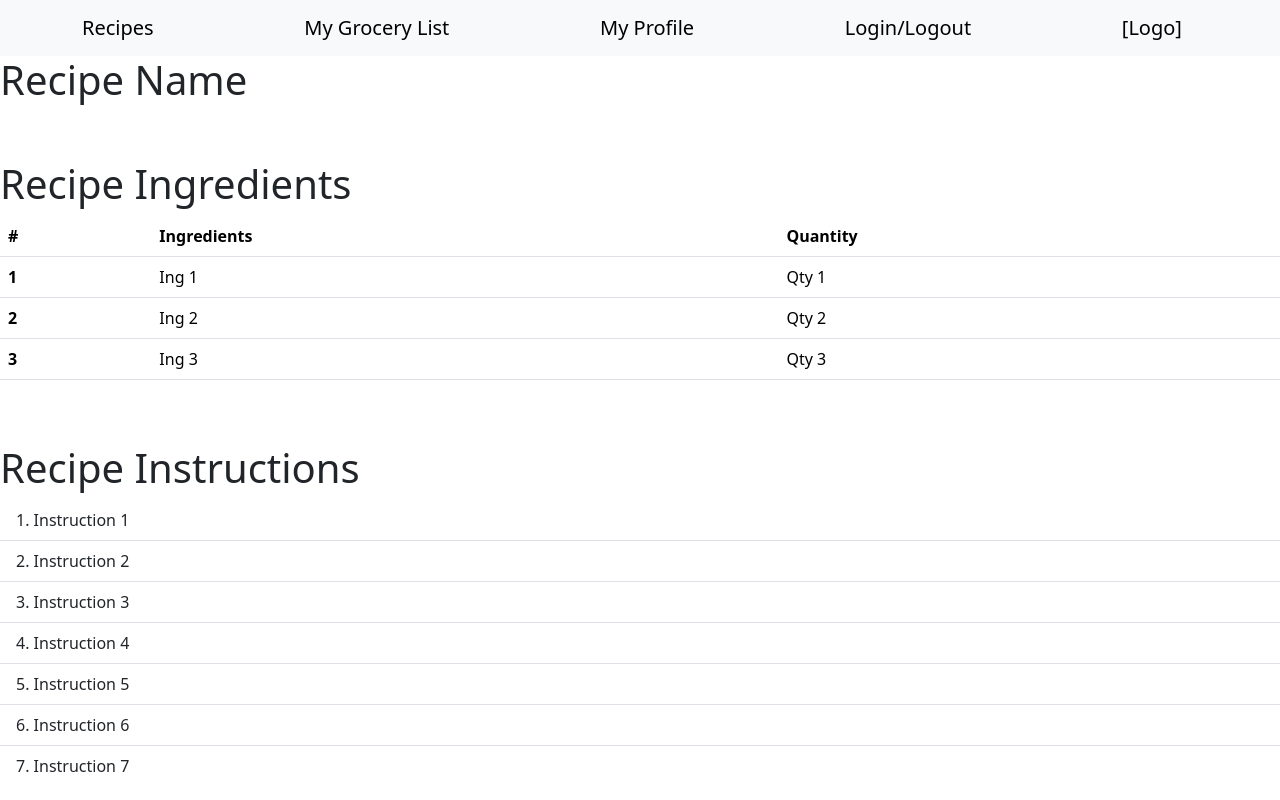
After one commit to lanaiya-legaspi/CMPE131-termproject, a Flask app: page /recipe in a window 1280 px wide. The commit adds this page. Run offline with Flask 3, Linux system fonts and the light colour scheme.

Commit message:
added links to Navbar - Recipes, My Grocery List; created template for use case #6. View Recipe

```diff
--- a/app/routes.py
+++ b/app/routes.py
@@ -6,6 +6,14 @@ from app import myapp_obj
 def main():
 	return render_template("index.html")
 
+@myapp_obj.route("/recipes")
+def recipes():
+	return render_template("recipes.html")
+
+@myapp_obj.route("/recipe")
+def recipeX():
+	return render_template("recipe.html")
+
 @myapp_obj.route("/grocery-list")
 def grocery_list():
 	return render_template("grocery-list.html")
--- /dev/null
+++ b/app/templates/recipe.html
@@ -0,0 +1,52 @@
+<!DOCTYPE html>
+<html>
+	<head>
+		<meta charset="utf-8">
+		<meta name="viewport" content="width=device-width, initial-scale=1">
+		<title>Recipe Name</title>
+		<link href="https://cdn.jsdelivr.net/npm/bootstrap@5.3.5/dist/css/bootstrap.min.css" rel="stylesheet" integrity="sha384-SgOJa3DmI69IUzQ2PVdRZhwQ+dy64/BUtbMJw1MZ8t5HZApcHrRKUc4W0kG879m7" crossorigin="anonymous">
+	</head>
+	<body>
+		<nav class="navbar sticky-top bg-body-tertiary">
+		<div class="container">
+		<a class="navbar-brand" href="/recipes">Recipes</a>
+		<a class="navbar-brand" href="/grocery-list">My Grocery List</a>
+		<a class="navbar-brand" href="/user">My Profile</a>
+		<a class="navbar-brand" href="/">Login/Logout</a>
+		<a class="navbar-brand" href="/">[Logo]</a>
+		</div>
+		</nav>
+		<h1>Recipe Name</h1>
+		<br><br>
+		<h1>Recipe Ingredients</h1>
+		<table class="table">
+		<thead><tr>
+		<th scope="col">#</th>
+		<th scope="col">Ingredients</th>
+		<th scope="col">Quantity</th>
+		</tr></thead>
+		<tbody>
+		<tr><th scope="row">1</th>
+		<td>Ing 1</td>
+		<td>Qty 1</td></tr>
+		<tr><th scope="row">2</th>
+		<td>Ing 2</td>
+		<td>Qty 2</td></tr>
+		<tr><th scope="row">3</th>
+		<td>Ing 3</td>
+		<td>Qty 3</td></tr>
+		</tbody>
+		</table><br><br>
+		<h1>Recipe Instructions</h1>
+		<ol class="list-group list-group-numbered list-group-flush">
+		<li class="list-group-item">Instruction 1</li>
+		<li class="list-group-item">Instruction 2</li>
+		<li class="list-group-item">Instruction 3</li>
+		<li class="list-group-item">Instruction 4</li>
+		<li class="list-group-item">Instruction 5</li>
+		<li class="list-group-item">Instruction 6</li>
+		<li class="list-group-item">Instruction 7</li>
+		</ol>
+		<script src="https://cdn.jsdelivr.net/npm/bootstrap@5.3.5/dist/js/bootstrap.bundle.min.js" integrity="sha384-k6d4wzSIapyDyv1kpU366/PK5hCdSbCRGRCMv+eplOQJWyd1fbcAu9OCUj5zNLiq" crossorigin="anonymous"></script>
+	</body>
+</html>
```
Also changed, not shown: app/templates/grocery-list.html (+4 -3 lines).
